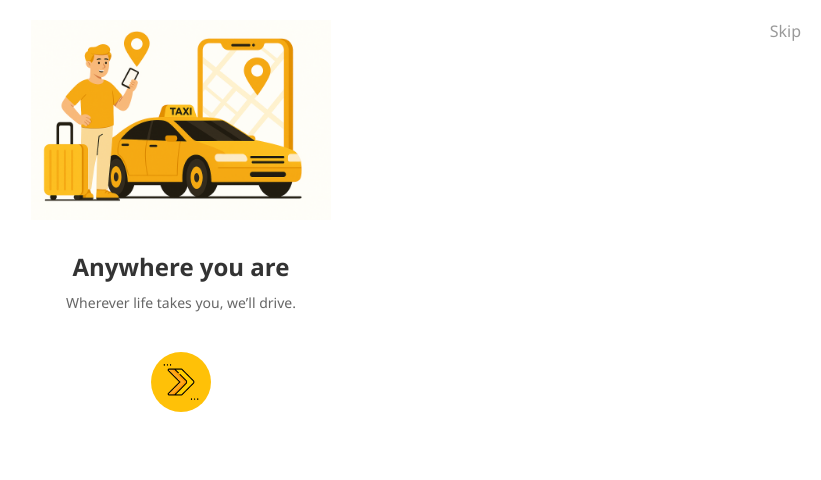
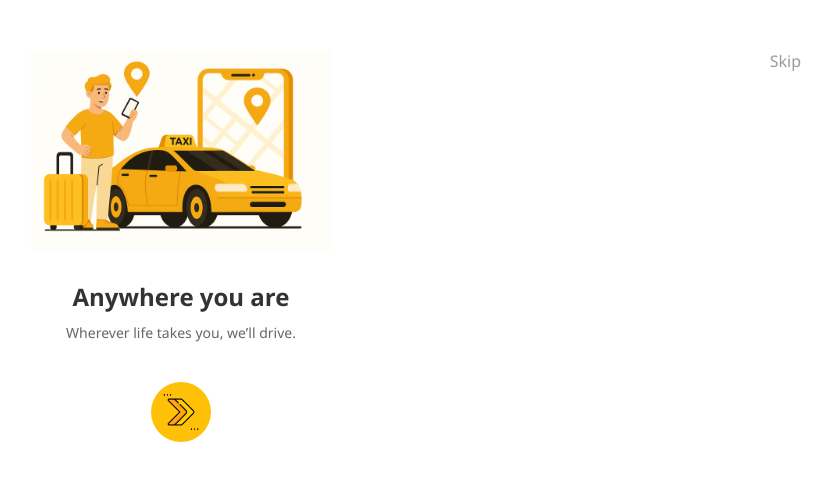
Before and after one commit to tirthasaha36/RideMitra, a React (Create React App) app in the folder frontend/: page / in a window 1280 px wide. Both pictures are taken after a click on the button "Next". Shown: the top 480 px of the page, without its empty margins (459-1280 px from the left). Built offline with nearby package versions, Linux system fonts and the light colour scheme.

Commit message:
Update styles for IntroSlide, SplashScreen, WelcomePage and index.css

```diff
--- a/frontend/src/components/IntroSlide.js
+++ b/frontend/src/components/IntroSlide.js
@@ -28,6 +28,8 @@ const styles = {
     alignItems: 'center',
     position: 'relative',
     textAlign: 'center',
+    boxSizing: 'border-box',
+    marginTop: 30,
   },
   skip: {
     position: 'absolute',
--- a/frontend/src/components/SplashScreen.js
+++ b/frontend/src/components/SplashScreen.js
@@ -34,7 +34,7 @@ const styles = {
   },
   logoContainer: {
     textAlign: 'center',
-    marginBottom: 40,
+    marginBottom: 100,
   },
   logoCircle: {
     backgroundColor: 'white',
@@ -61,7 +61,7 @@ const styles = {
   },
   nextButton: {
     position: 'absolute',
-    bottom: 150,
+    bottom: 250,
     backgroundColor: 'white',
     borderRadius: '50%',
     width: 50,
--- a/frontend/src/components/WelcomePage.js
+++ b/frontend/src/components/WelcomePage.js
@@ -25,6 +25,8 @@ const styles = {
     justifyContent: 'center',
     alignItems: 'center',
     textAlign: 'center',
+    boxSizing: 'border-box',
+    marginTop: 30,
   },
   title: {
     fontSize: 32,
--- a/frontend/src/index.css
+++ b/frontend/src/index.css
@@ -10,6 +10,7 @@ body, html, #root {
   font-family: 'Segoe UI', Tahoma, Geneva, Verdana, sans-serif;
   background-color: #fff;
   color: #333;
+  overflow: hidden;
 }
 
 button {
```
